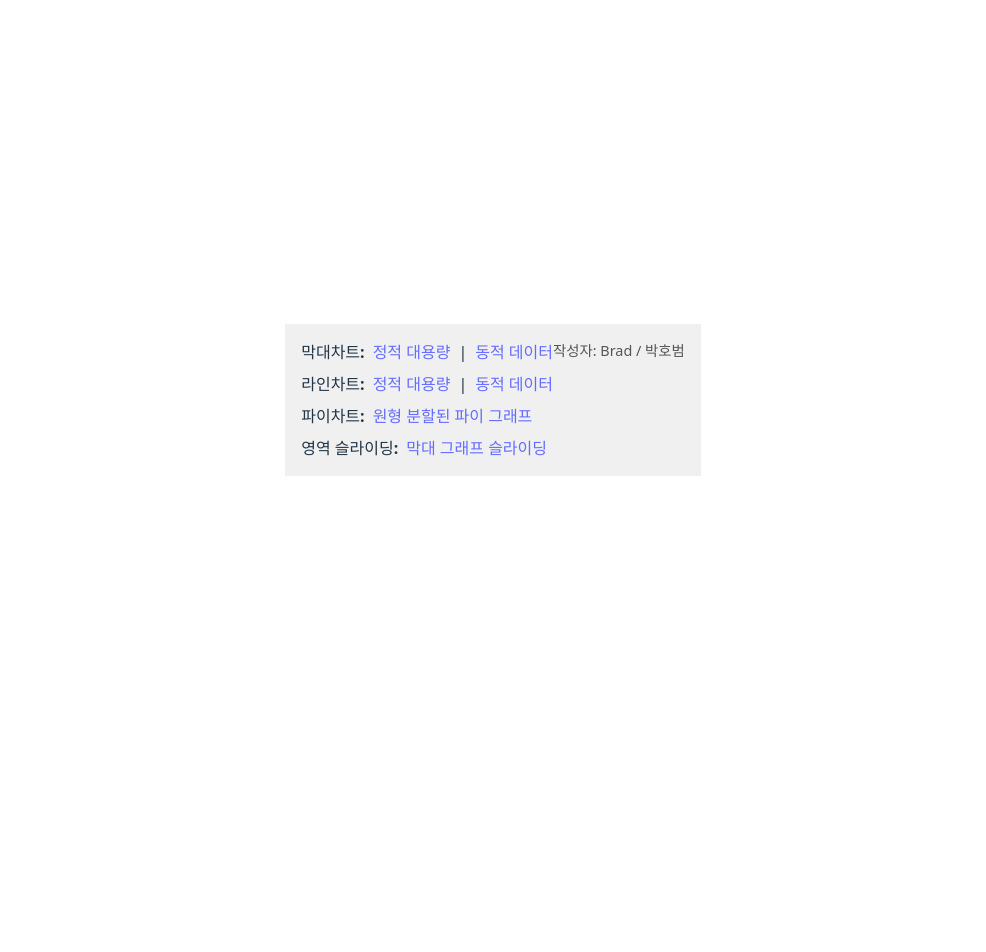
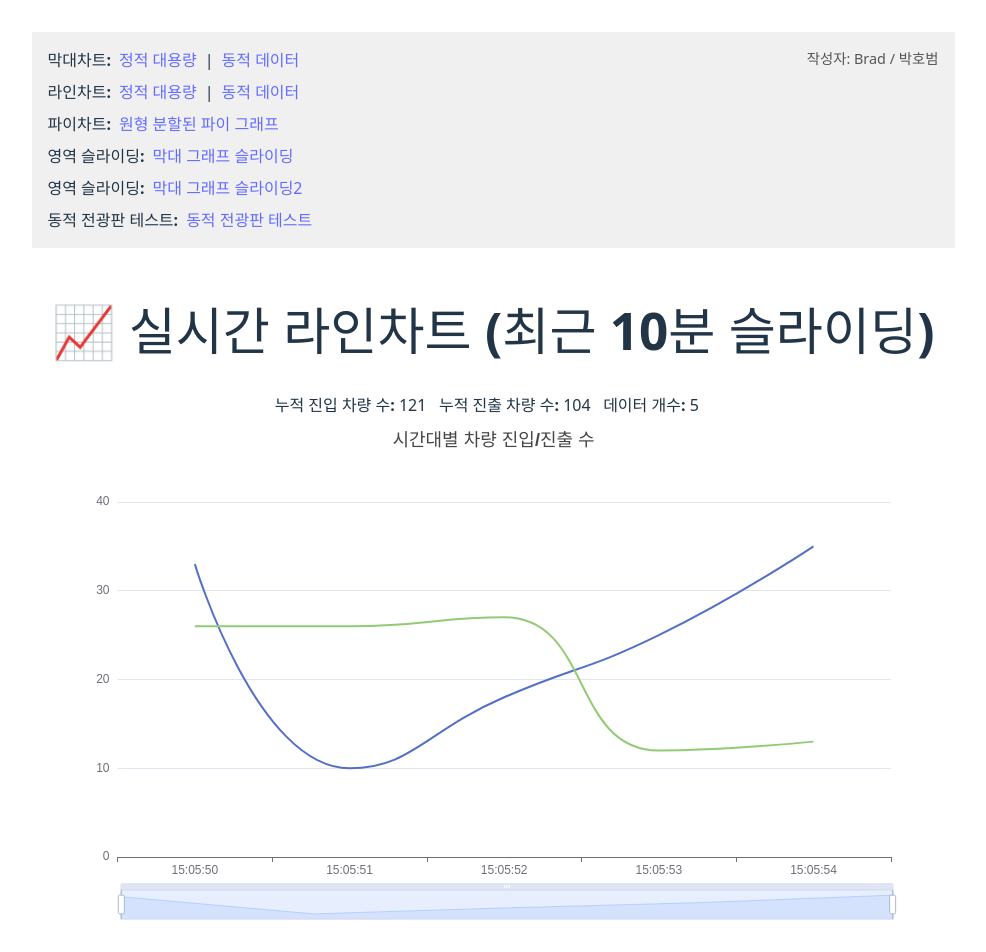
Before and after one commit to HobumPark/react_echarts_practice, a React (Vite) app: page /line/sliding2 in a window 1280 px wide. Shown: the top 952 px of the page, without its empty margins (147-1133 px from the left). Before the commit the page ends 800 px from the top, so only its background shows below. Built offline with nearby package versions, Linux system fonts and the light colour scheme.

Commit message:
dynamic board initial make

```diff
--- a/src/App.jsx
+++ b/src/App.jsx
@@ -6,6 +6,8 @@ import EChartsLineStaticLargeDatasetPage from './pages/EChartsLineStaticLargeDat
 import EChartsLineDynamicMultiChartControlPage from './pages/EChartsLineDynamicMultiChartControlPage'
 import EChartsPieDynamicControlPage from './pages/EChartsPieDynamicControlPage'
 import EChartsLineDynamicSlidingPage from './pages/EChartsLineDynamicSlidingPage'
+import EChartsLineDynamicSlidingPage2 from './pages/EChartsLineDynamicSlidingPage2'
+import BoardDynamic from './pages/BoardDynamic'
 
 import { BrowserRouter, Routes, Route, Link } from 'react-router-dom'
 import ChartNav from './pages/ChartNav'
@@ -25,6 +27,8 @@ function App() {
           <Route path="/line/dynamic" element={<EChartsLineDynamicMultiChartControlPage />} />
           <Route path="/pie/dynamic" element={<EChartsPieDynamicControlPage />} />
           <Route path="/line/sliding" element={<EChartsLineDynamicSlidingPage />} />
+          <Route path="/line/sliding2" element={<EChartsLineDynamicSlidingPage2 />} />
+          <Route path="/board/dynamic" element={<BoardDynamic />} />
         </Routes>
       </BrowserRouter>
     </>
--- /dev/null
+++ b/src/pages/BoardDynamic.jsx
@@ -0,0 +1,30 @@
+import React, { useEffect, useState } from 'react';
+
+const BoardDynamic = () => {
+  const [step, setStep] = useState(0);
+  const speed = 43; // 임의의 속도 값
+
+  useEffect(() => {
+    const interval = setInterval(() => {
+      setStep(prev => (prev + 1) % 3); // 0 → 1 → 2 순환
+    }, 3000);
+
+    return () => clearInterval(interval);
+  }, []);
+
+  return (
+    <div className="w-[500px] h-[200px] bg-black text-white rounded-xl shadow-lg border-4 border-yellow-400 flex items-center justify-center text-2xl font-bold text-center p-4">
+      {step === 0 && <p>🚦 신호등이 없습니다.</p>}
+      {step === 1 && <p>🚗 당신의 속도 {speed}km/h</p>}
+      {step === 2 && (
+        <img
+          src="https://via.placeholder.com/300x150?text=📷+Speed+Camera"
+          alt="속도 이미지"
+          className="w-[300px] h-[150px] object-contain rounded"
+        />
+      )}
+    </div>
+  );
+};
+
+export default BoardDynamic;
--- a/src/pages/ChartNav.jsx
+++ b/src/pages/ChartNav.jsx
@@ -50,6 +50,14 @@ const ChartNav = () => {
           <strong>영역 슬라이딩:</strong>
           <Link to="/line/sliding">막대 그래프 슬라이딩</Link>
         </div>
+        <div style={rowStyle}>
+          <strong>영역 슬라이딩:</strong>
+          <Link to="/line/sliding2">막대 그래프 슬라이딩2</Link>
+        </div>
+        <div style={rowStyle}>
+          <strong>동적 전광판 테스트:</strong>
+          <Link to="/board/dynamic">동적 전광판 테스트</Link>
+        </div>
       </div>
       <div style={authorStyle}>작성자: Brad / 박호범</div>
     </nav>
--- /dev/null
+++ b/src/pages/EChartsLineDynamicSlidingPage2.jsx
@@ -0,0 +1,66 @@
+import React, { useEffect, useState } from 'react';
+import EChartsLineChart from '../components/EChartsLineChart';
+
+const WINDOW_SIZE = 600; // 10분 = 600초
+
+const EChartsLineDynamicSlidingPage2 = () => {
+  const [chartData, setChartData] = useState({
+    categories: [],
+    series: [
+      { name: '진입 차량 수', data: [] },
+      { name: '진출 차량 수', data: [] },
+    ],
+  });
+
+  useEffect(() => {
+    const interval = setInterval(() => {
+      setChartData((prev) => {
+        const now = new Date();
+        const newLabel = `${now.getHours()}:${String(now.getMinutes()).padStart(2, '0')}:${String(now.getSeconds()).padStart(2, '0')}`;
+
+        const newEntry = Math.floor(Math.random() * 30) + 10;
+        const newExit = Math.floor(Math.random() * 25) + 5;
+
+        // 600개까지만 유지 (10분)
+        const newCategories = [...prev.categories, newLabel].slice(-WINDOW_SIZE);
+        const newEntryData = [...prev.series[0].data, newEntry].slice(-WINDOW_SIZE);
+        const newExitData = [...prev.series[1].data, newExit].slice(-WINDOW_SIZE);
+
+        return {
+          categories: newCategories,
+          series: [
+            { ...prev.series[0], data: newEntryData },
+            { ...prev.series[1], data: newExitData },
+          ],
+        };
+      });
+    }, 1000); // 1초마다 갱신
+
+    return () => clearInterval(interval);
+  }, []);
+
+   // 누적값 계산
+  const totalEntry = chartData.series[0].data.reduce((sum, val) => sum + val, 0);
+  const totalExit = chartData.series[1].data.reduce((sum, val) => sum + val, 0);
+  const dataCount = chartData.categories.length;  // 시계열 데이터 개수
+
+  return (
+    <div style={{ padding: 20 }}>
+      <h1>📈 실시간 라인차트 (최근 10분 슬라이딩)</h1>
+      <div style={{ marginBottom: 10 }}>
+        <strong>누적 진입 차량 수:</strong> {totalEntry} &nbsp;&nbsp;
+        <strong>누적 진출 차량 수:</strong> {totalExit} &nbsp;&nbsp;
+        <strong>데이터 개수:</strong> {dataCount} &nbsp;&nbsp;
+      </div>
+      <EChartsLineChart
+        title="시간대별 차량 진입/진출 수"
+        categories={chartData.categories}
+        series={chartData.series}
+        height={500}
+        windowSize={WINDOW_SIZE}  // 여기에 600 넘겨주기
+      />
+    </div>
+  );
+};
+
+export default EChartsLineDynamicSlidingPage2;
```
